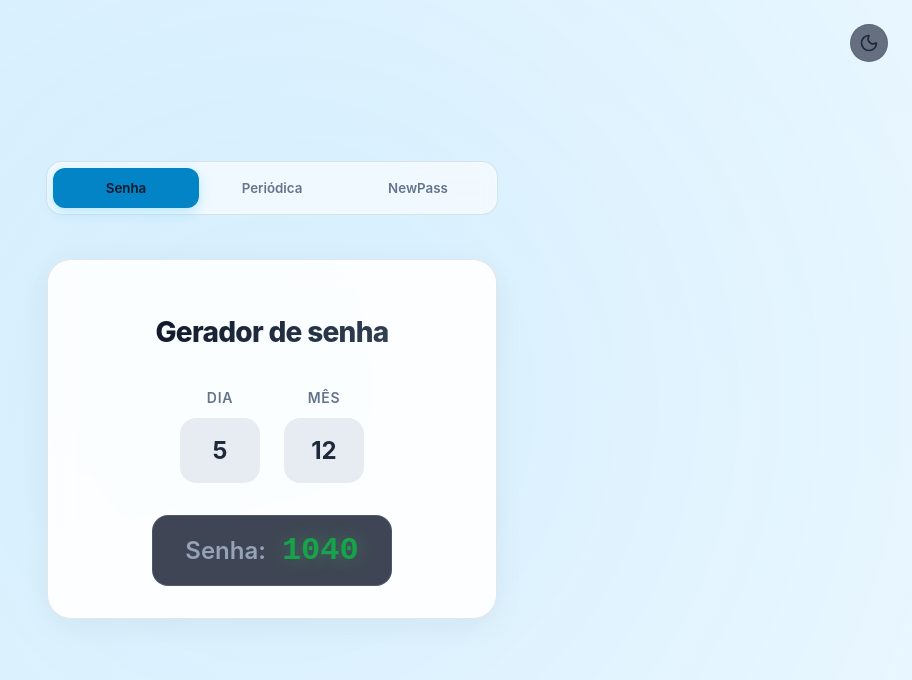
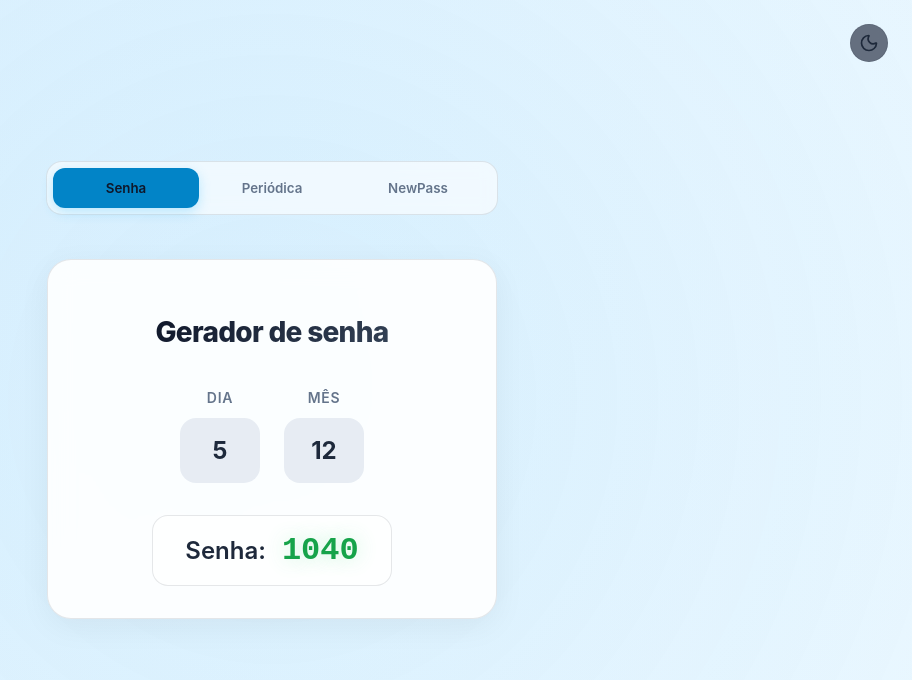
Before and after one commit to SrPhilippe/TRAccess, a React (Vite) app: page / in a window 1280 px wide. Shown: the top 680 px of the page, without its empty margins (368-1280 px from the left). Built offline with nearby package versions, Linux system fonts and the light colour scheme.

Commit message:
feat: add global styles, theme variables, and glassmorphism utilities

```diff
--- a/src/index.css
+++ b/src/index.css
@@ -110,13 +110,13 @@ input {
 
 /* Force password display to look like dark theme even in light mode */
 [data-theme='light'] .password-display {
-  background: rgba(15, 23, 42, 0.8);
-  color: #94a3b8;
-  border: 1px solid rgba(255, 255, 255, 0.1);
+  background: rgba(255, 255, 255, 0.6);
+  color: #1e293b;
+  border: 1px solid rgba(15, 23, 42, 0.1);
 }
 
 [data-theme='light'] .result-display {
-  background: rgba(15, 23, 42, 0.8);
-  color: #94a3b8;
-  border: 1px solid rgba(255, 255, 255, 0.1);
+  background: rgba(255, 255, 255, 0.6);
+  color: #1e293b;
+  border: 1px solid rgba(15, 23, 42, 0.1);
 }
```
